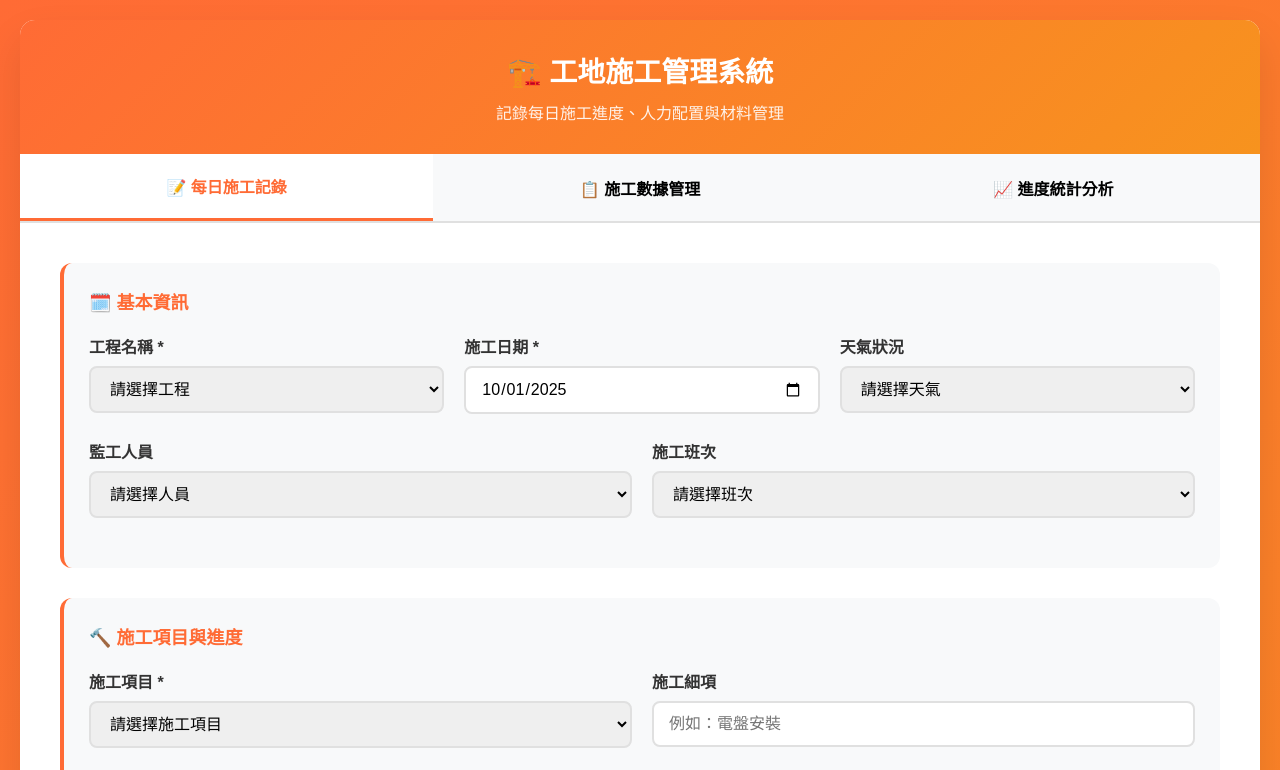
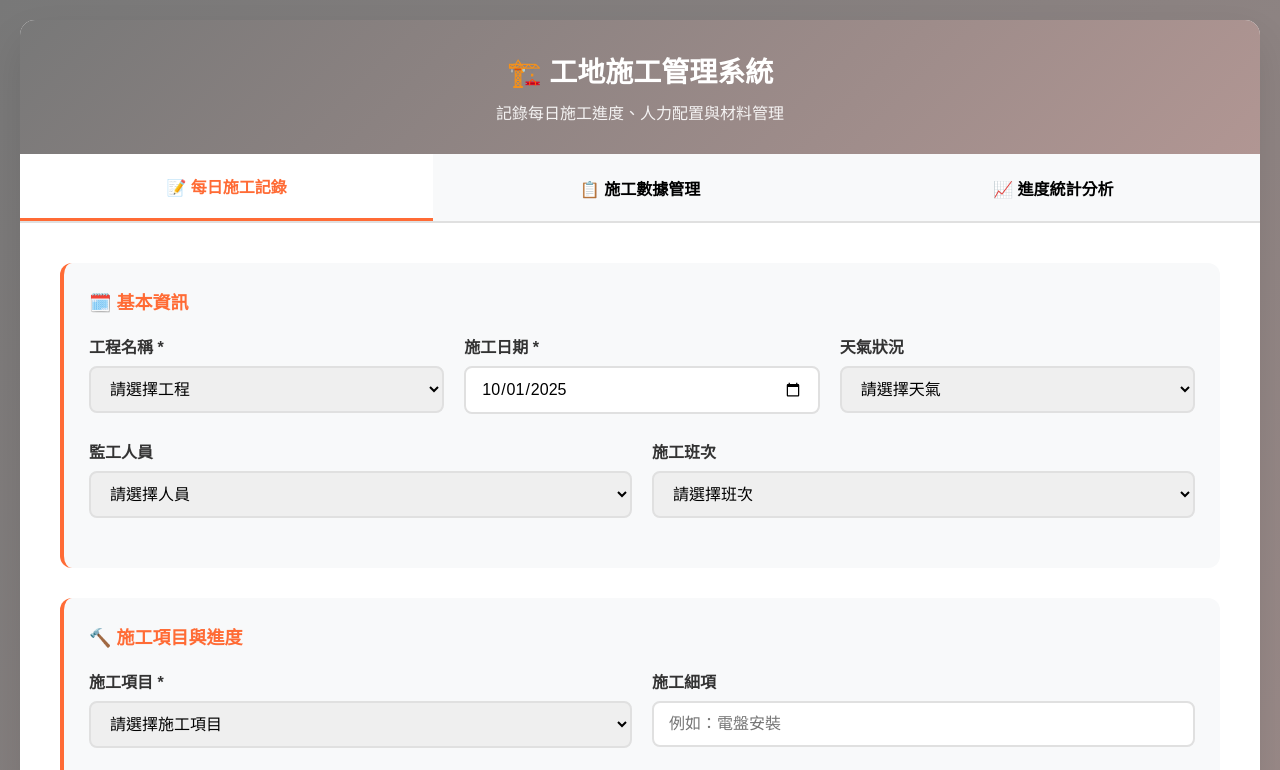
Before and after one commit to dayadesig/construction-management-system, a plain HTML site: page index.html in a window 1280 px wide. Shown: the top 770 px of the page. Drawn offline with Linux system fonts and the light colour scheme.

Commit message:
Update index.html

```diff
--- a/index.html
+++ b/index.html
@@ -14,7 +14,7 @@
 
         body {
             font-family: 'Microsoft JhengHei', Arial, sans-serif;
-            background: linear-gradient(135deg, #FF6B35 0%, #F7931E 100%);
+            background: linear-gradient(135deg, #787878 0%, #B19693 100%);
             min-height: 100vh;
             padding: 20px;
         }
@@ -29,7 +29,7 @@
         }
 
         .header {
-            background: linear-gradient(135deg, #FF6B35 0%, #F7931E 100%);
+            background: linear-gradient(135deg, #787878 0%, #B19693 100%);
             color: white;
             padding: 30px;
             text-align: center;
```
